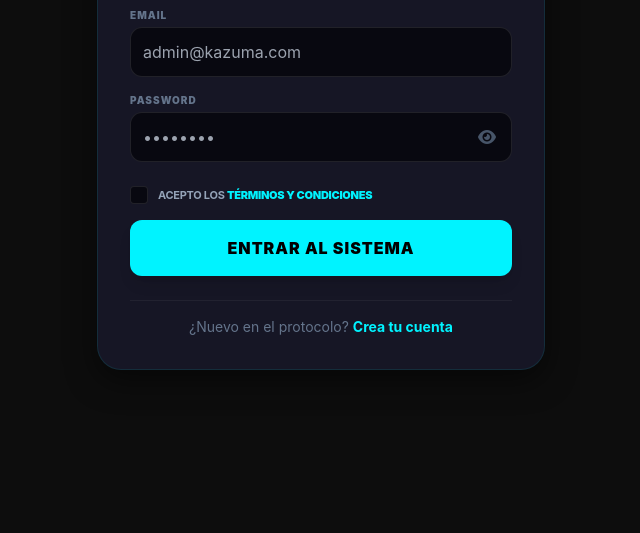
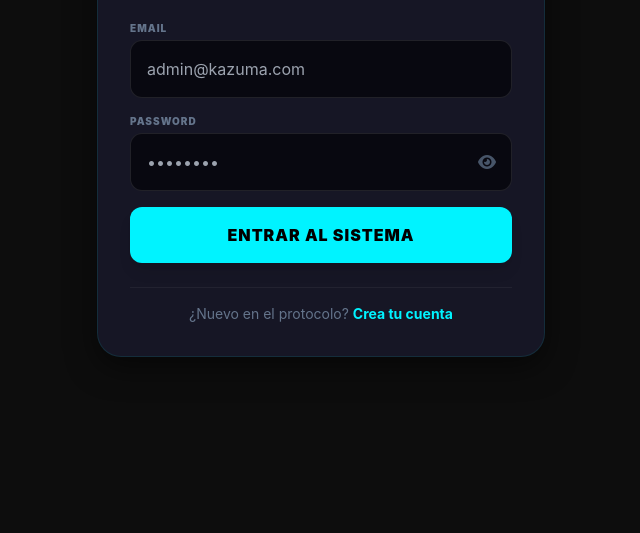
Before and after one commit to DvWilkerOFC/DvWilkerOFC-V1, a website: page public/login.html in a window 1280 px wide. Shown: the part 267-800 px from the top of the page, without its empty margins (319-959 px from the left). Drawn offline with nearby package versions, Linux system fonts and the light colour scheme; some packages are replaced by stand-ins of ours; a script that the page names is missing.

Commit message:
Actualizar login.html

```diff
--- a/public/login.html
+++ b/public/login.html
@@ -16,12 +16,6 @@
         .input-kazuma:focus { border-color: var(--neon-blue); box-shadow: 0 0 10px rgba(0, 243, 255, 0.2); }
         .btn-blue { background: var(--neon-blue); transition: 0.3s; text-transform: uppercase; letter-spacing: 1px; font-weight: 900; color: #000; }
         .btn-blue:hover { filter: brightness(1.2); transform: translateY(-1px); }
-        .checkbox-container { display: flex; align-items: center; gap: 10px; cursor: pointer; }
-        .checkbox-container input { display: none; }
-        .checkmark { height: 18px; width: 18px; background-color: #080810; border: 1px solid rgba(255,255,255,0.1); border-radius: 4px; position: relative; }
-        .checkbox-container input:checked ~ .checkmark { background-color: var(--neon-blue); border-color: var(--neon-blue); }
-        .checkmark:after { content: ""; position: absolute; display: none; left: 6px; top: 2px; width: 5px; height: 10px; border: solid black; border-width: 0 2px 2px 0; transform: rotate(45deg); }
-        .checkbox-container input:checked ~ .checkmark:after { display: block; }
     </style>
 </head>
 <body class="flex items-center justify-center min-h-screen p-4">
@@ -36,25 +30,15 @@
         <form id="loginForm" class="space-y-4">
             <div>
                 <label class="block text-[10px] font-black text-slate-500 mb-1 uppercase tracking-widest">Email</label>
-                <input type="email" id="email" class="input-kazuma w-full rounded-xl p-3 outline-none" placeholder="admin@kazuma.com" required>
+                <input type="email" id="email" class="input-kazuma w-full rounded-xl p-4 outline-none" placeholder="admin@kazuma.com" required>
             </div>
             <div class="relative">
                 <label class="block text-[10px] font-black text-slate-500 mb-1 uppercase tracking-widest">Password</label>
-                <input type="password" id="password" class="input-kazuma w-full rounded-xl p-3 outline-none" placeholder="••••••••" required>
-                <i class="fas fa-eye absolute right-4 top-9 cursor-pointer text-slate-600" onclick="togglePassword('password', this)"></i>
+                <input type="password" id="password" class="input-kazuma w-full rounded-xl p-4 outline-none" placeholder="••••••••" required>
+                <i class="fas fa-eye absolute right-4 top-10 cursor-pointer text-slate-600" onclick="togglePassword('password', this)"></i>
             </div>
 
-            <div class="pt-2">
-                <label class="checkbox-container">
-                    <input type="checkbox" id="tos" required>
-                    <span class="checkmark"></span>
-                    <span class="text-slate-400 text-[11px] uppercase font-bold tracking-tight">
-                        Acepto los <a href="/tos/terms" class="font-black" style="color: var(--neon-blue);">términos y condiciones</a>
-                    </span>
-                </label>
-            </div>
-
-            <button type="submit" id="btnSubmit" class="btn-blue w-full py-4 rounded-xl shadow-lg mt-2 font-black">
+            <button type="submit" id="btnSubmit" class="btn-blue w-full py-4 rounded-xl shadow-lg mt-4 font-black">
                 Entrar al Sistema
             </button>
         </form>
@@ -95,12 +79,10 @@
                     localStorage.setItem('kazuma_user', JSON.stringify(data.data));
                     window.location.href = '/dash';
                 } else {
-                    Swal.fire({ title: 'Error', text: data.message, icon: 'error', background: '#161625', color: '#fff' });
-                    btn.disabled = false;
-                    btn.innerText = 'Entrar al Sistema';
+                    throw new Error(data.message || "Credenciales incorrectas");
                 }
             } catch (err) {
-                Swal.fire({ title: 'Error', text: 'Servidor fuera de línea', icon: 'error', background: '#161625', color: '#fff' });
+                Swal.fire({ title: 'Error', text: err.message, icon: 'error', background: '#161625', color: '#fff' });
                 btn.disabled = false;
                 btn.innerText = 'Entrar al Sistema';
             }
```
